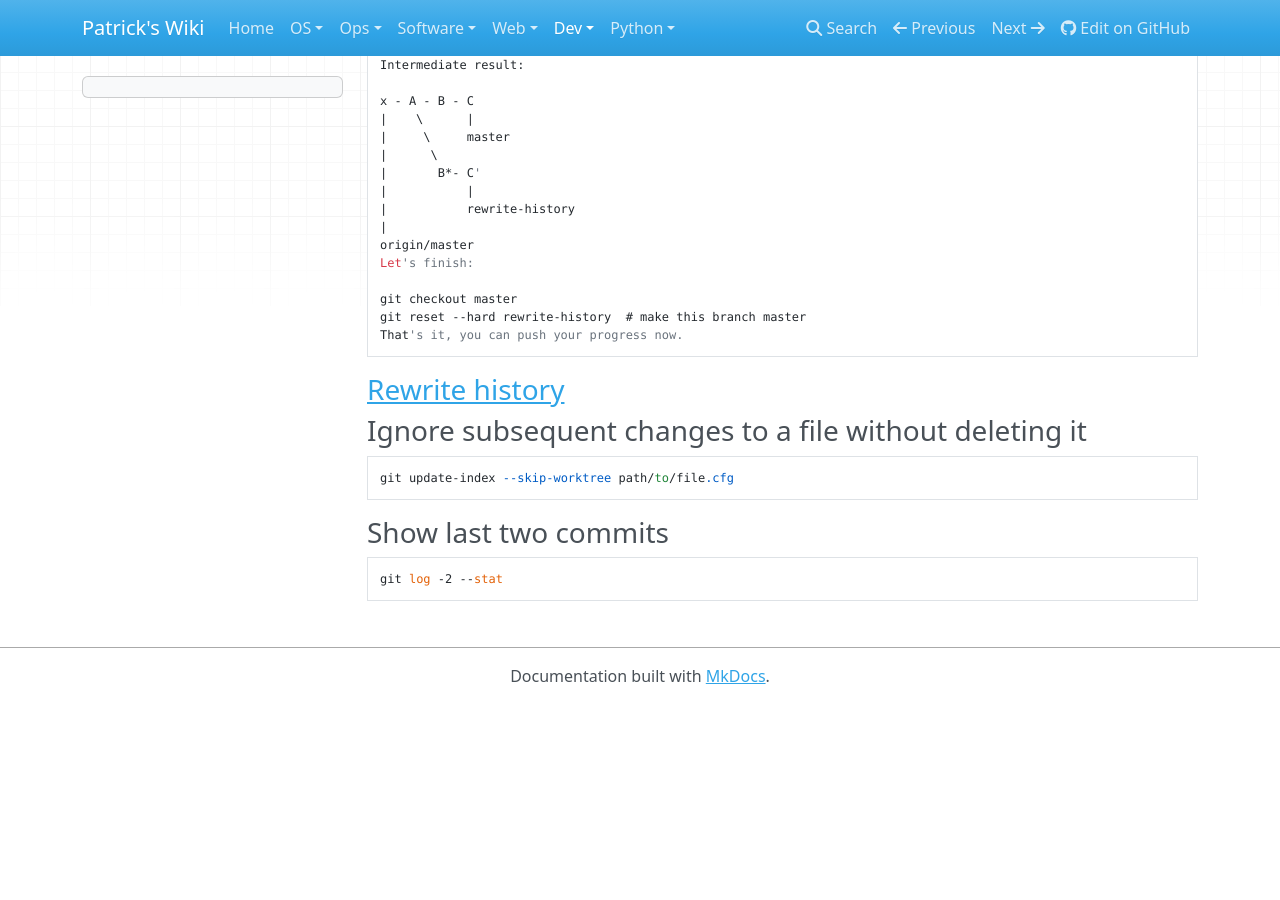
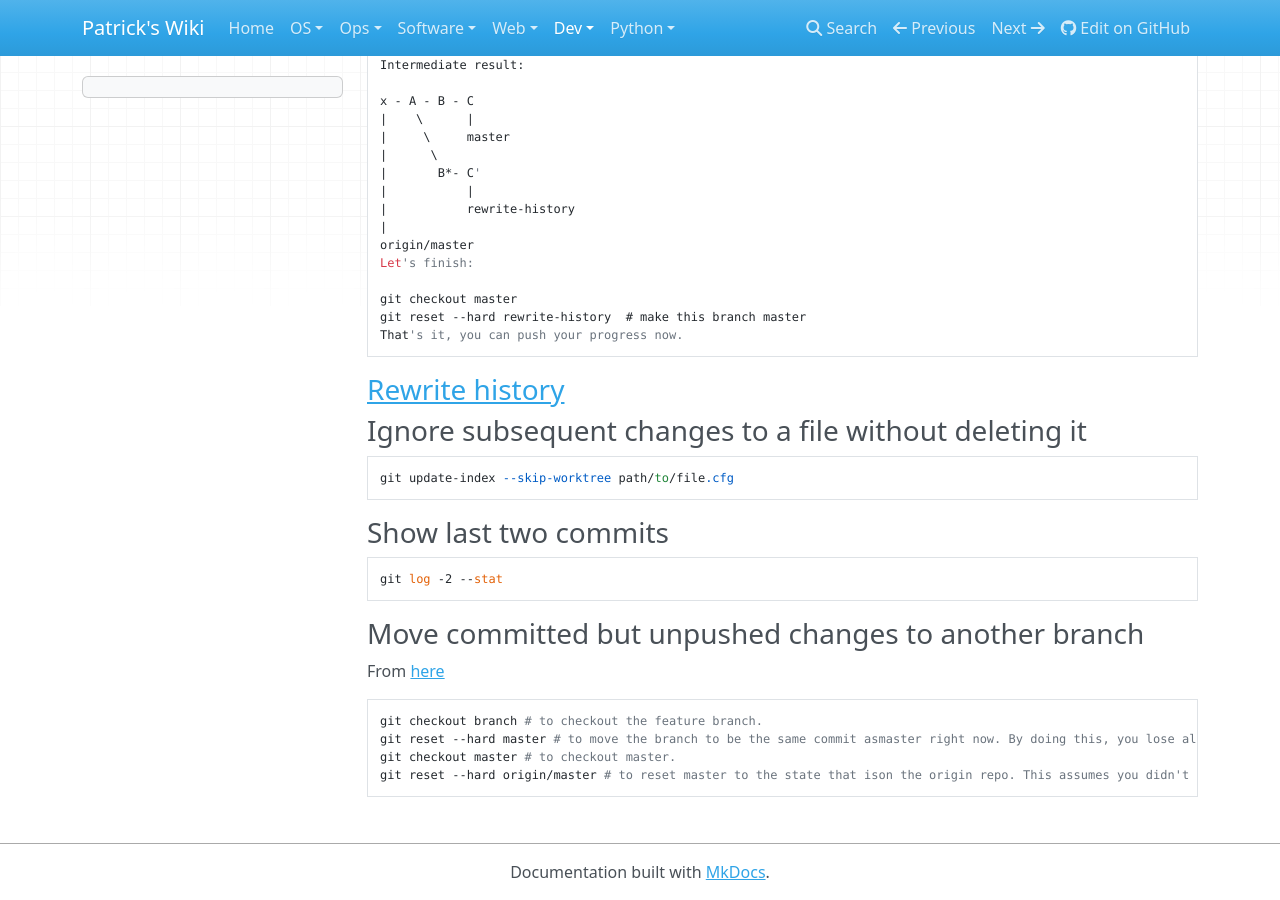
Before and after one commit to patsancu/wiki, an MkDocs documentation site: the page built from docs/dev/VCS/Git/Main.md, in a window 1280 px wide and 900 px high, scrolled down 4582 px. Built offline with MkDocs 1.6.1, drawn with Linux system fonts in a browser that asks for light colours; nearby versions of some CDN libraries; before the commit the page ends 5286 px from its top, so only the background shows below that.

Commit message:
git: move commited but unpushed changes to another branch

````diff
--- a/docs/dev/VCS/Git/Main.md
+++ b/docs/dev/VCS/Git/Main.md
@@ -244,3 +244,12 @@ git update-index --skip-worktree path/to/file.cfg
 ```
 git log -2 --stat
 ```
+
+### Move committed but unpushed changes to another branch
+From [here](https://stackoverflow.com/a/7217912)
+```bash
+git checkout branch # to checkout the feature branch.
+git reset --hard master # to move the branch to be the same commit asmaster right now. By doing this, you lose all commits that are in the branch. Because of your rebase, all those commits should have copies onmaster, so you shouldn't actually lose anything.
+git checkout master # to checkout master.
+git reset --hard origin/master # to reset master to the state that ison the origin repo. This assumes you didn't have any unpushed changes to master. If you do, replace origin/master with the commit id you wantto reset to.
+```
````
